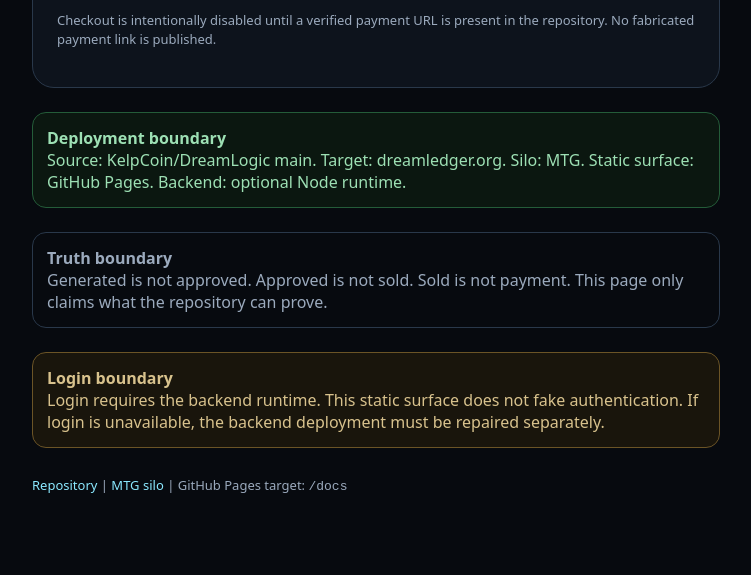
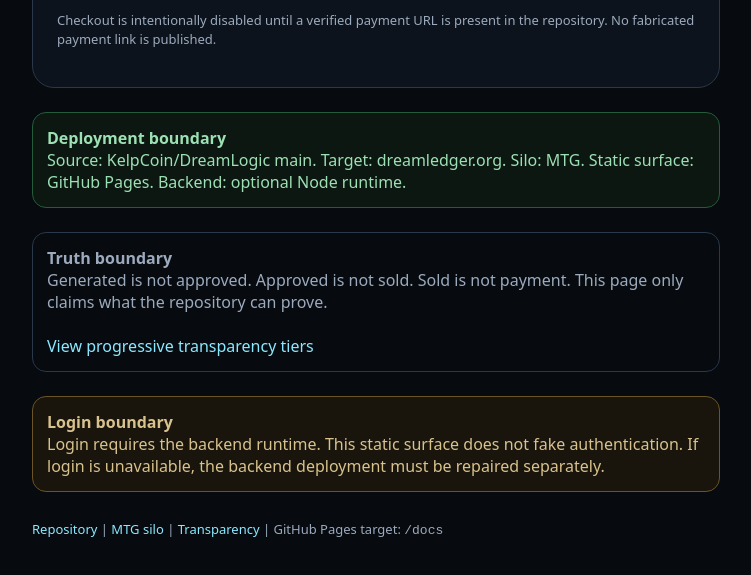
Before and after one commit to KelpCoin/DreamLogic, a website: page docs/index.html in a window 1280 px wide. Shown: the part 579-1154 px from the top of the page, without its empty margins (264-1015 px from the left). Drawn offline with Linux system fonts and the light colour scheme.

Commit message:
Link DreamLedger storefront to transparency surface

```diff
--- a/docs/index.html
+++ b/docs/index.html
@@ -6,7 +6,7 @@
 <meta name="description" content="DreamLedger MTG storefront. Static deployment surface for Commander products.">
 <title>DreamLedger | MTG Storefront</title>
 <style>
-*{box-sizing:border-box}body{margin:0;background:#070a0f;color:#eef3f8;font-family:system-ui,-apple-system,Segoe UI,sans-serif}main{width:min(720px,100%);margin:auto;padding:24px 16px 56px}nav{display:flex;justify-content:space-between;gap:16px;align-items:center;margin-bottom:42px}a{color:#8be9ff;text-decoration:none}.tag{font-size:12px;letter-spacing:.18em;text-transform:uppercase;color:#8be9ff}.card{border:1px solid #29384a;border-radius:22px;padding:24px;background:#0d131c;margin:18px 0}.price{font-size:38px;font-weight:850;margin:18px 0}.btn{display:block;text-align:center;padding:15px;border-radius:12px;background:#2563eb;color:#fff;font-weight:800}.btn.disabled{background:#263242;color:#8f9baa;cursor:not-allowed}.small{font-size:13px;line-height:1.5;color:#9baabd}.proof{border:1px solid #29384a;border-radius:14px;padding:14px;margin-top:24px;color:#9baabd}.live{border-color:#245c39;background:#0b1710;color:#9de0b4}.warning{border-color:#6b5426;background:#19150c;color:#d8c28d}
+*{box-sizing:border-box}body{margin:0;background:#070a0f;color:#eef3f8;font-family:system-ui,-apple-system,Segoe UI,sans-serif}main{width:min(720px,100%);margin:auto;padding:24px 16px 56px}nav{display:flex;justify-content:space-between;gap:16px;align-items:center;margin-bottom:42px}a{color:#8be9ff;text-decoration:none}.tag{font-size:12px;letter-spacing:.18em;text-transform:uppercase;color:#8be9ff}.card{border:1px solid #29384a;border-radius:22px;padding:24px;background:#0d131c;margin:18px 0}.price{font-size:38px;font-weight:850;margin:18px 0}.btn{display:block;text-align:center;padding:15px;border-radius:12px;background:#2563eb;color:#fff;font-weight:800}.small{font-size:13px;line-height:1.5;color:#9baabd}.proof{border:1px solid #29384a;border-radius:14px;padding:14px;margin-top:24px;color:#9baabd}.live{border-color:#245c39;background:#0b1710;color:#9de0b4}.warning{border-color:#6b5426;background:#19150c;color:#d8c28d}
 </style>
 </head>
 <body>
@@ -31,13 +31,14 @@ Source: KelpCoin/DreamLogic main. Target: dreamledger.org. Silo: MTG. Static sur
 </section>
 <section class="proof">
 <strong>Truth boundary</strong><br>
-Generated is not approved. Approved is not sold. Sold is not payment. This page only claims what the repository can prove.
+Generated is not approved. Approved is not sold. Sold is not payment. This page only claims what the repository can prove.<br><br>
+<a href="/trust.html">View progressive transparency tiers</a>
 </section>
 <section class="proof warning">
 <strong>Login boundary</strong><br>
 Login requires the backend runtime. This static surface does not fake authentication. If login is unavailable, the backend deployment must be repaired separately.
 </section>
-<p class="small" style="margin-top:28px"><a href="https://github.com/KelpCoin/DreamLogic">Repository</a> | <a href="/mtg.html">MTG silo</a> | GitHub Pages target: <code>/docs</code></p>
+<p class="small" style="margin-top:28px"><a href="https://github.com/KelpCoin/DreamLogic">Repository</a> | <a href="/mtg.html">MTG silo</a> | <a href="/trust.html">Transparency</a> | GitHub Pages target: <code>/docs</code></p>
 </main>
 </body>
 </html>
```
